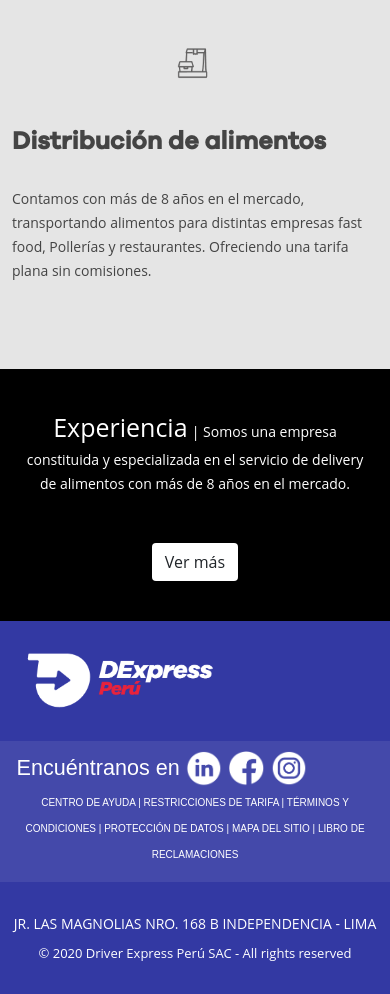
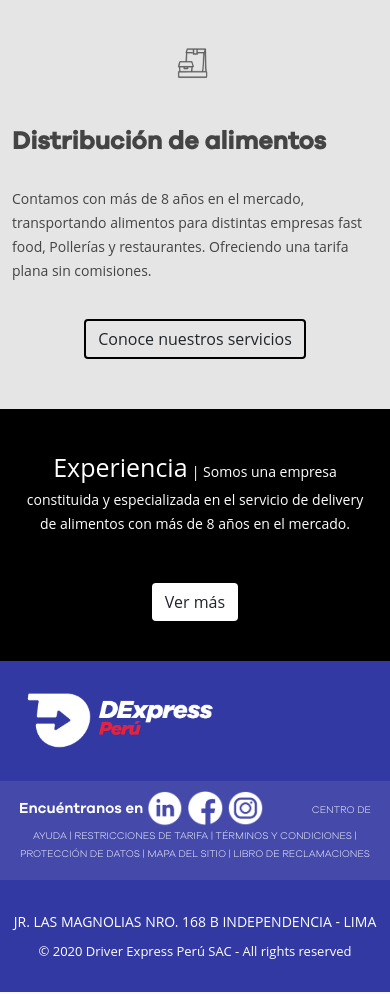
Before and after one commit to miguelb10/dexpress, a PHP site: page / in a window 390 px wide. Shown: the part 2909-3903 px from the top of the page. Run offline with PHP 8.4, Linux system fonts and the light colour scheme; some web fonts are replaced.

Commit message:
deploy 2210-01

```diff
--- a/assets/css/style.css
+++ b/assets/css/style.css
@@ -44,6 +44,23 @@
   color: black !important;
   font-size: 12px !important;
   font-family: GalanoGrotesqueMedium !important;
+}
+
+.header-width {
+  width: 100%;
+}
+
+.float-left {
+  margin-top: 1%;
+  max-width: 45%;
+}
+
+.float-right-header {
+  margin-right: -190px;
+}
+
+.text-direct-header {
+  color: white;
 }
 
 .text-contacto-telf {
@@ -1463,6 +1480,11 @@
   background-color: white;
 }
 
+.more-services {
+  background-color: transparent;
+  border: 2px solid black;
+}
+
 .experiencia {
   background: black;
   padding: 40px 10px 40px 10px;
@@ -1656,8 +1678,15 @@
 }
 
 .encuentranos-enlaces {
+  font-family: GalanoGrotesqueLight !important;
   color: white;
   font-size: 10px;
+}
+
+.encuentranos-text-h4 {
+  font-family: GalanoGrotesqueSemiBold !important;
+  color: white;
+  font-size: 15px;
 }
 
 .icon_contact_header {
@@ -1699,3 +1728,18 @@
   overflow-y: scroll;
   overflow-x: hidden;
 }
+
+#box-right {
+  height: 100px;
+}
+
+#flotante {
+  float: left;
+  height: 25%;
+  width: 100%;
+}
+
+#container-box {
+  clear: both;
+  height: 100px;
+}
--- a/index.php
+++ b/index.php
@@ -131,6 +131,9 @@
                         tarifa plana sin comisiones. </p>
                 </div>
             </div>
+            <div style="text-align: center;">
+                <a href="#about" class="btn more-services">Conoce nuestros servicios</a>
+            </div>
         </div>
     </section><!-- End Services Section -->
 
--- a/partials/footer.php
+++ b/partials/footer.php
@@ -6,7 +6,7 @@
   </div>
   <div class="footer-middle-text footer-middle text-center">
     <div class="container">
-      <h4>Encuéntranos en <img class="iconos-footer" src="assets/img/iconos/dexpress_linkedin.png">
+      <h4 class="encuentranos-text-h4">Encuéntranos en <img class="iconos-footer" src="assets/img/iconos/dexpress_linkedin.png">
         <img class="iconos-footer" src="assets/img/iconos/dexpress_facebook.png">
         <img class="iconos-footer" src="assets/img/iconos/dexpress_instagram.png">
         <a style="color: transparent;">_____</a>
--- a/partials/header.php
+++ b/partials/header.php
@@ -1,7 +1,19 @@
-<section id="topbar" class="d-none d-lg-block">
+<section id="topbar" class="d-none d-lg-block header-width">
     <div class="container clearfix">
         <div class="float-left">
             <img style="max-width: 50%;" src="assets/img/logo-dexpresshf.png">
+        </div>
+        <div id="box-right" class="float-right float-right-header">
+            <div id="flotante"></div>
+            <div id="container-box">
+                <div class="row">
+                    <div class="col-lg-4 col-md-6 icon-box text-direct-header">Jr. Las Magnolias Nro. 168 B
+                        Independencia - Lima
+                    </div>
+                    <div class="col-lg-4 col-md-6 icon-box text-direct-header">Lun - Vie: 8:30 - 18:30
+                        Sáb: Medio día</div>
+                </div>
+            </div>
         </div>
         <!--<div class="social-links float-right">
                 <a href="#" class="twitter"><i class="icofont-twitter"></i></a>
@@ -19,10 +31,10 @@
         </div>
         <nav class="nav-menu d-none d-lg-block text-header">
             <ul>
-                <li class="active"><a class="text-header" href="index.html">Inicio</a></li>
+                <li class="active"><a class="text-header" href="#hero">Inicio</a></li>
                 <li><a class="text-header" href="#about">Quiénes Somos</a></li>
                 <li><a class="text-header" href="#services">Servicios</a></li>
-                <li><a class="text-header" href="#portfolio">Contáctanos</a></li>
+                <li><a class="text-header" href="#contact">Contáctanos</a></li>
             </ul>
         </nav>
         <nav class="text-header  float-right display-pc">
```
